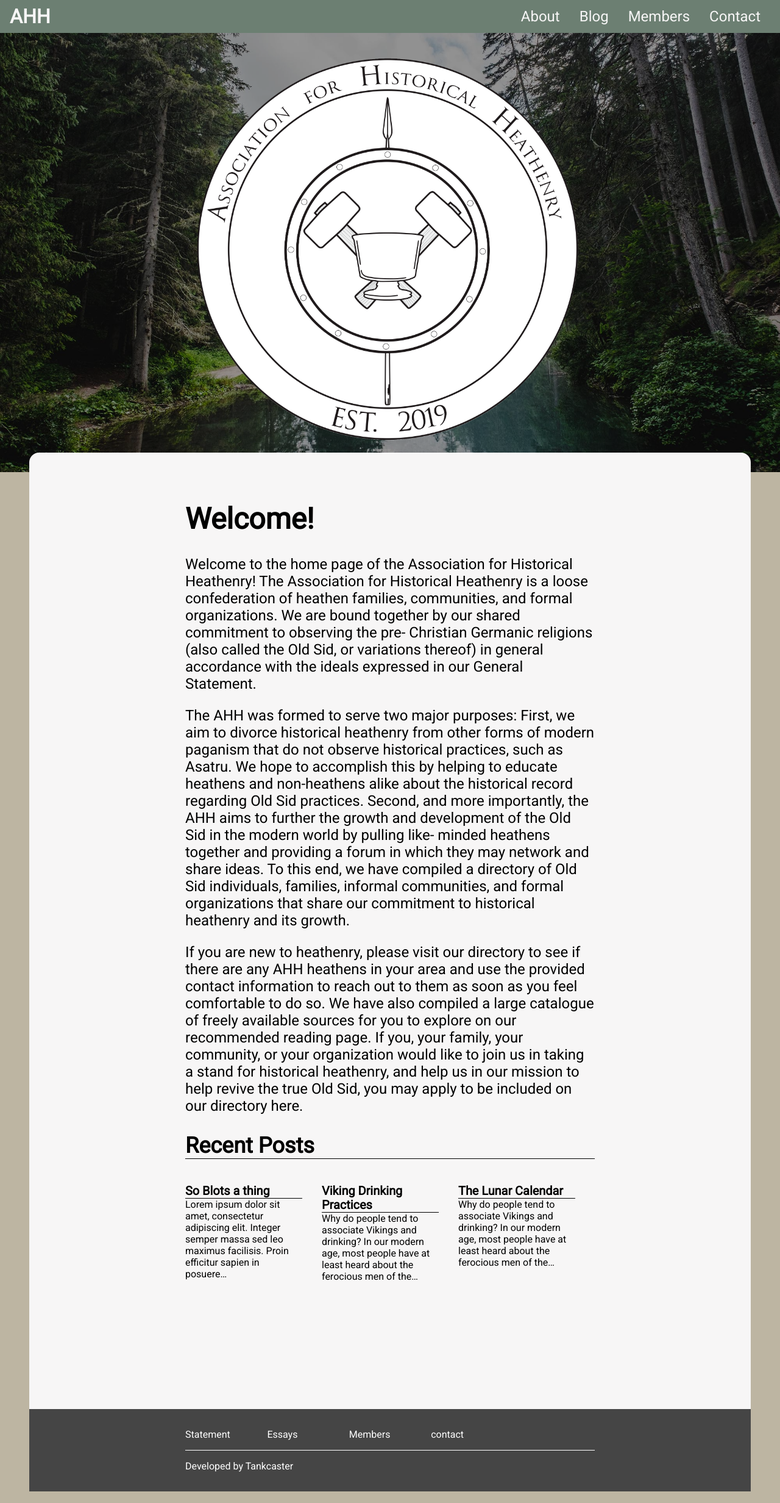
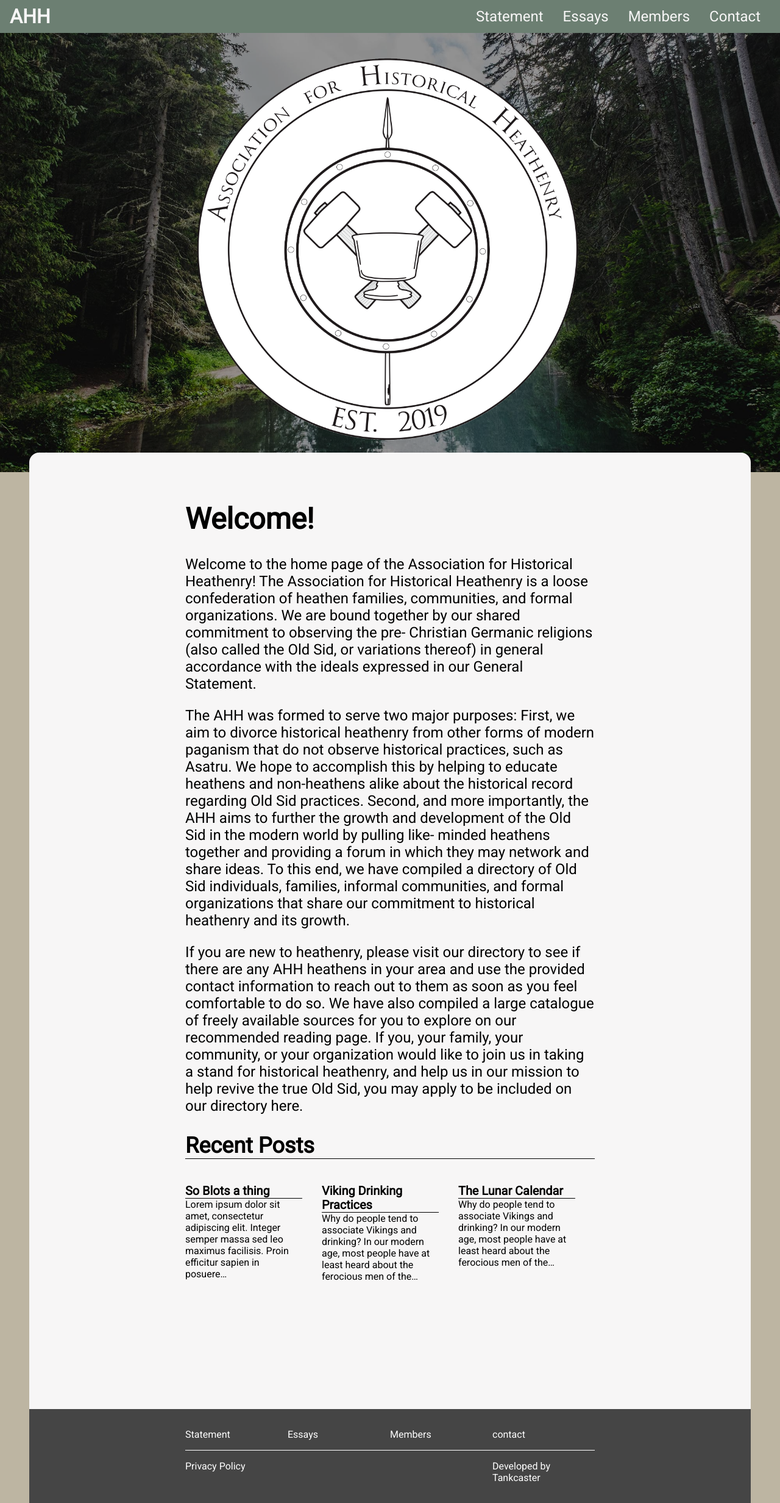
Before and after one commit to SalixArctica/ahh, a Gatsby site: page / in a window 1280 px wide. Shown: the whole page at 61% size. Built offline with nearby package versions, Linux system fonts and the light colour scheme; Gatsby itself is replaced by a stand-in of ours.

Commit message:
more styling changes

```diff
--- a/src/components/Banner.js
+++ b/src/components/Banner.js
@@ -7,7 +7,7 @@ import trees from '../../static/ecosystem.jpg'
 
 const Container = styled.div`
     position: relative;
-    min-height: 40vh;
+    min-height: 30vh;
     max-height: 90vh;
     text-align: center;
     height: fit-content;
@@ -39,6 +39,9 @@ const CenteredDiv = styled.div`
     & > * {
         margin: 0;
     }
+    & > h1 {
+        line-height: 20vh;
+    }
 `
 
 
--- a/src/components/Container.js
+++ b/src/components/Container.js
@@ -2,6 +2,7 @@ import React from 'react';
 import styled from 'styled-components';
 import { Link } from 'gatsby';
 import * as colors from './colors.json';
+import Grid from './Grid';
 
 
 const Container = styled.div`
@@ -48,12 +49,6 @@ const Footer = styled.div`
     }
 `
 
-const Grid = styled.div`
-    display: grid;
-    grid-template-columns: repeat(5, 1fr);
-    border-bottom: 1px white solid;
-`
-
 export default ({children}) => (
     <div>
     <Container>
@@ -61,13 +56,18 @@ export default ({children}) => (
 
     </Container>
     <Footer style={{fontSize: '1rem', paddingTop: '1rem'}}>
-        <Grid>
+        <Grid style={{borderBottom: '1px solid white'}} col='4'>
             <p><Link to='/about'>Statement</Link></p>
             <p><Link to='/blog'>Essays</Link></p>
             <p><Link to='/members'>Members</Link></p>
             <p><Link to='/contact'>contact</Link></p>
         </Grid>
-        <p>Developed by <a href="https://github.com/Tankcaster">Tankcaster</a></p>
+        <Grid col='4'>
+            <p>Privacy Policy</p>
+            <span/>
+            <span/>
+            <p>Developed by <a href="https://github.com/Tankcaster">Tankcaster</a></p>
+        </Grid>
     </Footer>
     </div>
 );
--- a/src/components/Grid.js
+++ b/src/components/Grid.js
@@ -3,7 +3,7 @@ import styled from 'styled-components';
 
 const styledGrid = styled.div`
     display: grid;
-    grid-template-columns: repeat(${props => props.col ? props.col: 2}, 1fr);
+    grid-template-columns: repeat(${props => props.col ? props.col : 2}, 1fr);
 `;
 
 export default styledGrid;
--- a/src/components/Nav.js
+++ b/src/components/Nav.js
@@ -42,8 +42,8 @@ export default () => (
     <Nav>
         <Title><StyledLink to='/'>AHH</StyledLink></Title>
         <Styledul>
-            <Styledli><StyledLink to='/about'>About</StyledLink></Styledli>
-            <Styledli><StyledLink to='/blog'>Blog</StyledLink></Styledli>
+            <Styledli><StyledLink to='/about'>Statement</StyledLink></Styledli>
+            <Styledli><StyledLink to='/blog'>Essays</StyledLink></Styledli>
             <Styledli><Link to='/members'>Members</Link></Styledli>
             <Styledli><Link to='/contact'>Contact</Link></Styledli>
         </Styledul>
--- a/src/pages/about.js
+++ b/src/pages/about.js
@@ -1,4 +1,5 @@
 import React from 'react';
+import { Link } from 'gatsby';
 import Layout from '../components/Layout';
 import Banner from '../components/Banner';
 import Container from '../components/Container';
@@ -24,7 +25,9 @@ export default () => (
                 <li>Old Sid communities understand that we are entitled to adopt new traditions where such things do not conflict with fundamental historically attested practices. Tradition is adaptive, and a commitment to historicity is not a commitment to stagnancy.</li>
                 <li>Old Sid communities share a commitment to academic honesty and integrity. Accordingly, where Old Sid communities have developed new practices or traditions of their own, or where they have deviated from historically attested practices for compelling reasons, Old Sid communities should not present such new practices as representative of historical practice and should be forward with the truth regarding such new practices.</li>
             </ol>
-            <p>The Association for Historical Heathenry is a loose confederation of heathen families, communities, and formal organizations. We are bound together by our shared commitment to observing the Old Sid in general accordance with the ideals expressed in this General Statement. We have come together in this Association for the purpose of divorcing historical heathenry from other forms of modern paganism. More importantly, we seek to further the growth and development of the Old Sid in the modern world by pulling like-minded heathens together and providing a forum in which they may network and share ideas.</p>
+            <p style={{borderBottom: '1px solid black', paddingBottom: '3rem'}}>The Association for Historical Heathenry is a loose confederation of heathen families, communities, and formal organizations. We are bound together by our shared commitment to observing the Old Sid in general accordance with the ideals expressed in this General Statement. We have come together in this Association for the purpose of divorcing historical heathenry from other forms of modern paganism. More importantly, we seek to further the growth and development of the Old Sid in the modern world by pulling like-minded heathens together and providing a forum in which they may network and share ideas.</p>
+            <h3  style={{textAlign: 'center'}}>Sound good? <Link to='apply'><u>Consider joining</u></Link></h3>
+            <h3 style={{textAlign: 'center'}}>Have questions? <Link to='contact'><u>Get in touch</u></Link></h3>
         </Container>
     </Layout>
 )
```
